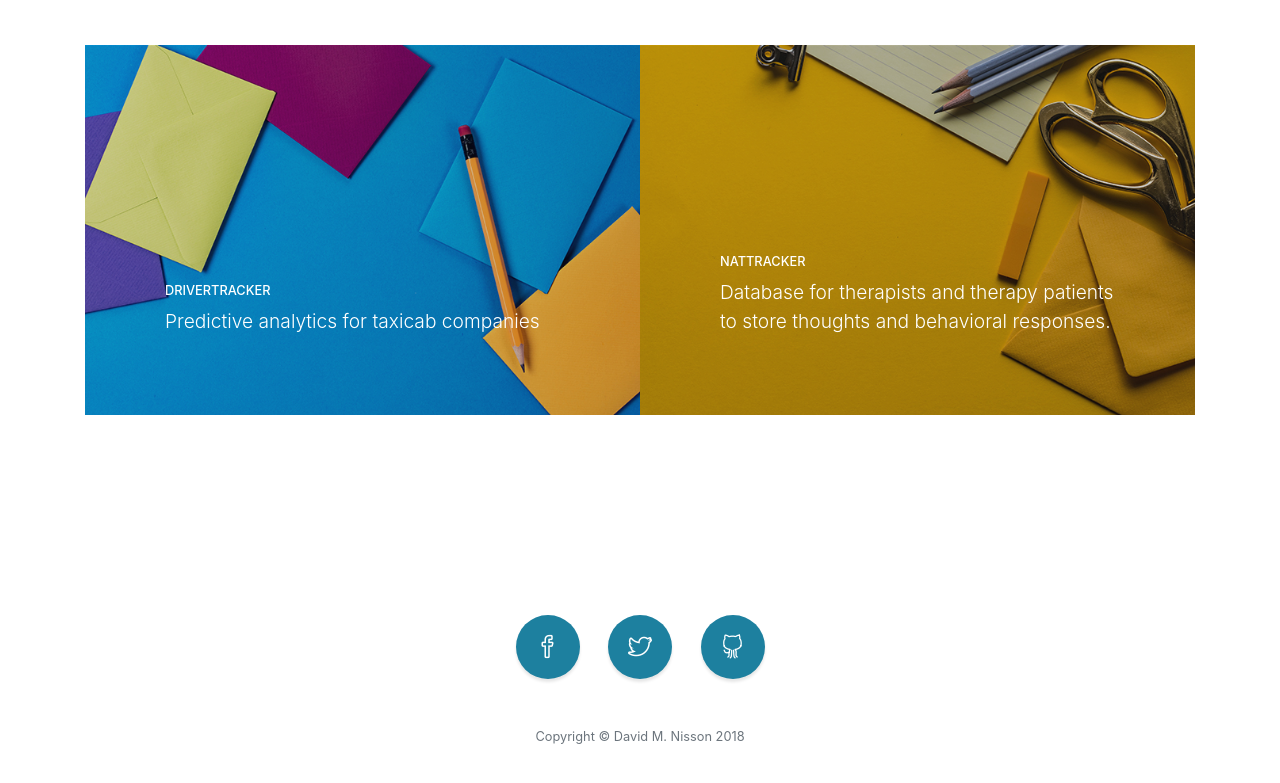
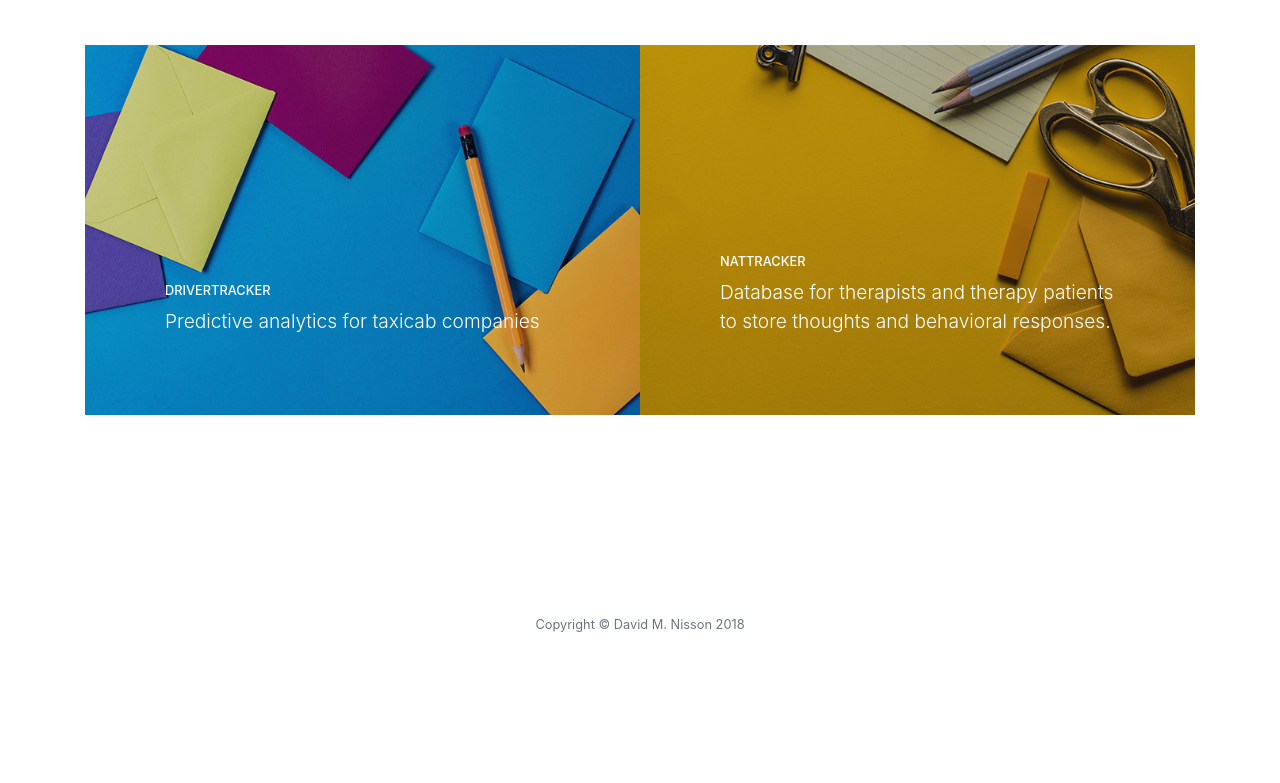
Before and after one commit to dmnisson/dmnisson.github.io, a website with bundled scripts: page index.html in a window 1280 px wide. Shown: the part 1462-2245 px from the top of the page. After the commit the page ends 2177 px from the top, so only its background shows below. Built offline with nearby package versions, Linux system fonts and the light colour scheme.

Commit message:
remove social media icons

```diff
--- a/index.html
+++ b/index.html
@@ -115,23 +115,6 @@
     <!-- Footer -->
     <footer class="footer text-center">
       <div class="container">
-        <ul class="list-inline mb-5">
-          <li class="list-inline-item">
-            <a class="social-link rounded-circle text-white mr-3" href="#">
-              <i class="icon-social-facebook"></i>
-            </a>
-          </li>
-          <li class="list-inline-item">
-            <a class="social-link rounded-circle text-white mr-3" href="#">
-              <i class="icon-social-twitter"></i>
-            </a>
-          </li>
-          <li class="list-inline-item">
-            <a class="social-link rounded-circle text-white" href="#">
-              <i class="icon-social-github"></i>
-            </a>
-          </li>
-        </ul>
         <p class="text-muted small mb-0">Copyright &copy; David M. Nisson 2018</p>
       </div>
     </footer>
```
